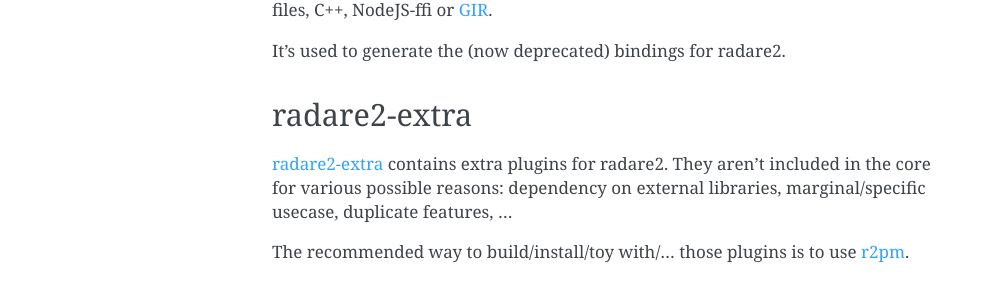
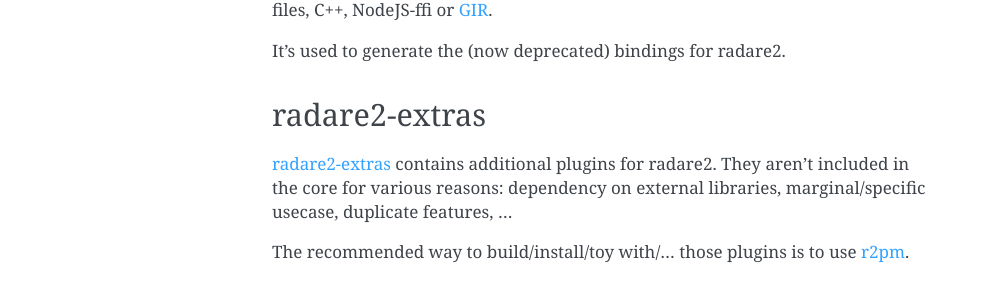
Before and after one commit to radareorg/radareorg, a Sphinx documentation site: the page built from source/tools.rst, in a window 1280 px wide and 900 px high, scrolled down 2174 px. Shown: the part 413-712 px from the top of the window, without its empty margins (148-1141 px from the left). Built offline with Sphinx 7.4.7, drawn with Linux system fonts in a browser that asks for light colours.

Commit message:
Update tools.rst (#32)

```diff
--- a/source/tools.rst
+++ b/source/tools.rst
@@ -104,11 +104,11 @@
 
 It's used to generate the (now deprecated) bindings for radare2.
 
-radare2-extra
+radare2-extras
 -------------
 
-`radare2-extra <https://github.com/radare/radare2-extras>`__ contains extra plugins
-for radare2. They aren't included in the core for various possible reasons:
+`radare2-extras <https://github.com/radare/radare2-extras>`__ contains additional plugins
+for radare2. They aren't included in the core for various reasons:
 dependency on external libraries, marginal/specific usecase, duplicate features, …
 
 The recommended way to build/install/toy with/… those plugins is to use :ref:`r2pm <r2pm>`.
```
